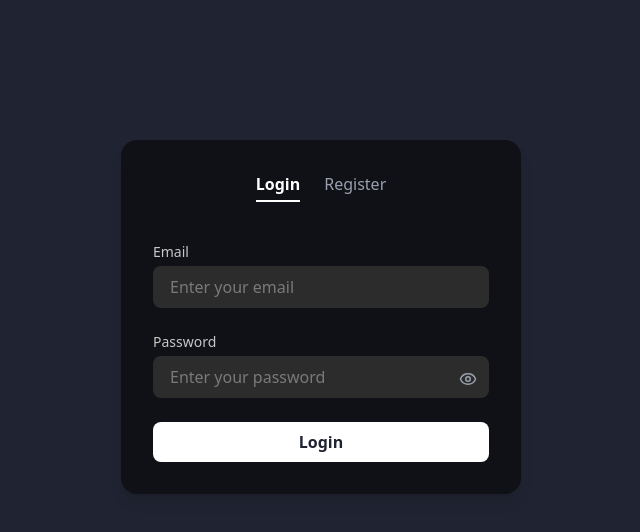
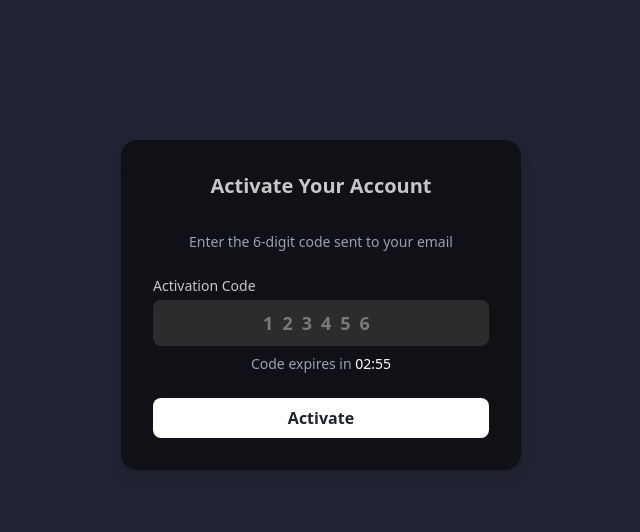
Before and after one commit to SLprogramming/MovieAppWebsite, a React (Vite) app: page /activate in a window 1280 px wide. Before the commit this address led to /login. Shown: the top 532 px of the page, without its empty margins (319-959 px from the left). Built offline with nearby package versions, Linux system fonts and the light colour scheme; no server answers.

Commit message:
account activation done

```diff
--- a/package.json
+++ b/package.json
@@ -17,6 +17,7 @@
     "react": "^19.1.1",
     "react-dom": "^19.1.1",
     "react-router-dom": "^7.8.2",
+    "react-toastify": "^11.0.5",
     "tailwindcss": "^4.1.12",
     "zustand": "^5.0.8"
   },
--- a/src/App.tsx
+++ b/src/App.tsx
@@ -2,6 +2,7 @@ import { Suspense, useEffect, useState } from 'react'
 import { BrowserRouter, useRoutes } from 'react-router-dom';
 import { routes } from './route';
 import { useAuthStore } from './store/user';
+import { ToastContainer } from 'react-toastify';
 
 function AppRoutes() {
  return useRoutes(routes);
@@ -20,6 +21,7 @@ function App() {
   if(isChecking){
     return (
       <>
+
       <div className='w-full h-[100vh] bg-[var(--primary-bg)]'>
         my loading
       </div>
@@ -29,7 +31,7 @@ function App() {
 
   return (
     <>
-
+       <ToastContainer position='top-center' autoClose={2000} limit={1}/>
      <div>
       <BrowserRouter>
       <Suspense fallback={<div>loading</div>}>
--- a/src/pages/Activate.tsx
+++ b/src/pages/Activate.tsx
@@ -1,15 +1,54 @@
-import React, { useState } from "react";
+import React, { useState, useEffect } from "react";
 import { motion } from "framer-motion";
 import { useAuthStore } from "../store/user";
+import { useNavigate } from "react-router-dom";
 
 const Activate = () => {
+  const navigate = useNavigate();
   const authStore = useAuthStore();
   const [code, setCode] = useState("");
+  const [success, setSuccess] = useState(false);
 
-  const handleActivate = () => {
+  // ⏳ Timer State
+  const [timeLeft, setTimeLeft] = useState(180); // 3 minutes
+
+  useEffect(() => {
+    let expireIn = localStorage.getItem('activateExpireIn') as string
+    if(expireIn) {
+      console.log( parseInt(expireIn) -Date.now()  )
+      let data = Math.round((parseInt(expireIn) - Date.now())/1000)
+      setTimeLeft(data)
+    }
+  },[])
+
+  useEffect(() => {
+    if (timeLeft <= 0) return;
+    const interval = setInterval(() => {
+      setTimeLeft((prev) => prev - 1);
+    }, 1000);
+
+    return () => clearInterval(interval);
+  }, [timeLeft]);
+
+  const formatTime = (seconds: number) => {
+    const m = Math.floor(seconds / 60)
+      .toString()
+      .padStart(2, "0");
+    const s = (seconds % 60).toString().padStart(2, "0");
+    return `${m}:${s}`;
+  };
+
+  const handleActivate = async () => {
     if (!code.trim()) return;
-    let activateToken = localStorage.getItem("activateToken") as string
-    authStore.activateAccount({ activation_code:code,activation_token:activateToken }); // 👈 implement in your store
+    let activateToken = localStorage.getItem("activateToken") as string;
+
+    authStore.activateAccount(
+      {
+        activation_code: code,
+        activation_token: activateToken,
+      },
+      setSuccess
+    );
   };
 
   return (
@@ -18,8 +57,10 @@ const Activate = () => {
         initial={{ opacity: 0, y: -40 }}
         animate={{ opacity: 1, y: 0 }}
         transition={{ duration: 0.4 }}
-        className="p-8 w-[400px] flex flex-col gap-6 bg-[var(--secondary-bg)] rounded-2xl shadow-lg mt-[140px]"
+        className="p-8 w-[400px] flex flex-col gap-6 bg-[var(--secondary-bg)] rounded-2xl shadow-lg mt-[140px] min-h-[320px] items-center justify-center"
       >
+        {!success ? (
+          <>
             <h2 className="text-center text-xl font-semibold mb-2">
               Activate Your Account
             </h2>
@@ -47,28 +88,80 @@ const Activate = () => {
                        focus:ring-1 focus:ring-[var(--text-highlight)] transition"
                 placeholder="123456"
               />
+
+              {/* Timer */}
+              <p className="text-center text-sm mt-2 text-gray-400">
+                {timeLeft > 0 ? (
+                  <>Code expires in <span className="text-[var(--text-highlight)]">{formatTime(timeLeft)}</span></>
+                ) : (
+                  <span className="text-red-500">Code expired <span onClick={() => navigate('/login')} className="text-[var(--text-highlight)] hover:underline cursor-pointer select-none">go to login</span></span>
+                )}
+              </p>
             </div>
 
             {/* Submit */}
             <button
               onClick={handleActivate}
-          className="w-full bg-[var(--text-highlight)] text-[var(--primary-bg)]
-                     font-semibold py-2 rounded-lg hover:opacity-90
-                     active:scale-[0.98] transition"
+              disabled={timeLeft <= 0}
+              className={`w-full font-semibold py-2 rounded-lg transition ${
+                timeLeft > 0
+                  ? "bg-[var(--text-highlight)] text-[var(--primary-bg)] hover:opacity-90 active:scale-[0.98]"
+                  : "bg-gray-500 text-gray-300 cursor-not-allowed"
+              }`}
             >
               Activate
             </button>
-
-        {/* Resend Option */}
-        <p className="text-center text-sm text-gray-400 mt-2">
-          Didn’t receive a code?{" "}
+          </>
+        ) : (
+          // ✅ Success Animation
+          <motion.div
+            initial={{ scale: 0 }}
+            animate={{ scale: 1 }}
+            transition={{ type: "spring", stiffness: 200, damping: 15 }}
+            className="flex flex-col items-center justify-center gap-4"
+          >
+            <motion.svg
+              xmlns="http://www.w3.org/2000/svg"
+              width="80"
+              height="80"
+              viewBox="0 0 52 52"
+              className="text-green-500"
+            >
+              <motion.circle
+                cx="26"
+                cy="26"
+                r="25"
+                fill="none"
+                stroke="currentColor"
+                strokeWidth="3"
+                initial={{ pathLength: 0 }}
+                animate={{ pathLength: 1 }}
+                transition={{ duration: 0.6 }}
+              />
+              <motion.path
+                fill="none"
+                stroke="currentColor"
+                strokeWidth="3"
+                d="M14 27l7 7 16-16"
+                initial={{ pathLength: 0 }}
+                animate={{ pathLength: 1 }}
+                transition={{ duration: 0.5, delay: 0.6 }}
+              />
+            </motion.svg>
+            <p className="text-lg font-semibold text-green-500">
+              Account Activated!
+            </p>
+            {/* Go to Login */}
             <button
-
-            className="text-[var(--text-highlight)] hover:underline"
+              onClick={() => navigate("/login")}
+              className="mt-2 w-full bg-[var(--text-highlight)] transition-all duration-150 text-[var(--primary-bg)]
+                         font-semibold py-2 rounded-lg hover:opacity-90
+                         active:scale-[0.93]"
             >
-            Resend
+              Go to Login
             </button>
-        </p>
+          </motion.div>
+        )}
       </motion.div>
     </div>
   );
--- a/src/protectRoute.tsx
+++ b/src/protectRoute.tsx
@@ -35,11 +35,11 @@ export const PublicOnlyRoute = ({ children }:RouteProps) => {
    return <>{children}</>;
 }
 export const ActivateRoute = ({ children }:RouteProps) => {
-     const authStore = useAuthStore()
-        const activateToken = localStorage.getItem('activateToken') || authStore.activateToken
-      if(!activateToken){
-      return <Navigate to={"/login"} replace />
-     }
+    //  const authStore = useAuthStore()
+    //     const activateToken = localStorage.getItem('activateToken') || authStore.activateToken
+    //   if(!activateToken){
+    //   return <Navigate to={"/login"} replace />
+    //  }
 
    return <>{children}</>;
 }
--- a/src/store/user.ts
+++ b/src/store/user.ts
@@ -1,6 +1,8 @@
 import { create } from "zustand";
 import api from "../axios";
 import type { LoginFormInputType, RegisterFormInputType } from "../pages/LoginRegister";
+import { toast } from "react-toastify";
+import type { Dispatch, SetStateAction } from "react";
 
 export interface User {
   _id: string;
@@ -30,7 +32,7 @@ interface AuthState {
   setToken: (token: string | null) => void;
   fetchMe: () => Promise<void>;
   ActivationTimer:() => void;
-  activateAccount:({activation_token,activation_code} : {activation_token:string,activation_code:string}) => Promise<void>
+  activateAccount:({activation_token,activation_code} : {activation_token:string,activation_code:string} , setSuccess :Dispatch<SetStateAction<boolean>> ) => Promise<void>
 }
 
 export const useAuthStore = create<AuthState>((set) => ({
@@ -78,7 +80,7 @@ ActivationTimer: () => {
   }
 },
 
-  activateAccount:async (payload) => {
+  activateAccount:async (payload,setSuccess) => {
     try {
       let {data} = await api.post('auth/activate-user',payload)
       console.log(data)
@@ -86,7 +88,8 @@ ActivationTimer: () => {
          set({ activateToken: null });
         localStorage.removeItem("activateExpireIn");
         localStorage.removeItem("activateToken");
-
+        // toast.success('Account activation success. Please Login again')
+        setSuccess(true)
       }
 
     } catch (error) {
@@ -109,13 +112,13 @@ ActivationTimer: () => {
       set({ user: data.user });
     } catch {
       set({ user: null, accessToken: null });
-        setTimeout(() => {
+
             set({ isChecking: false });
-        },1000)
+
     } finally {
-        setTimeout(() => {
+
             set({ isChecking: false });
-        },100)
+
 
     }
   },
```
Also changed, not shown: 1 other file (tests, documents, lock files or other folders). Lines whose indentation alone changed are shown as unchanged.
